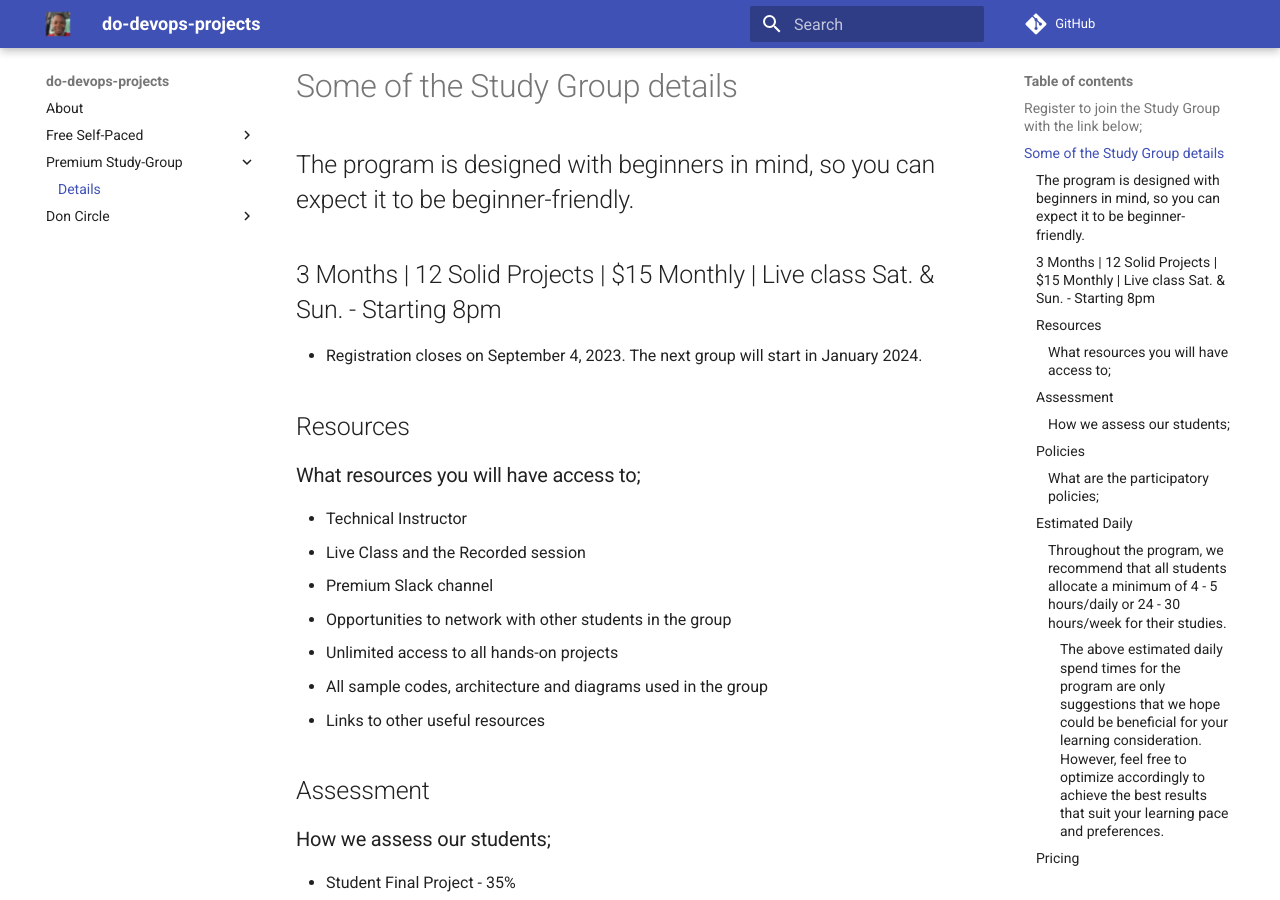
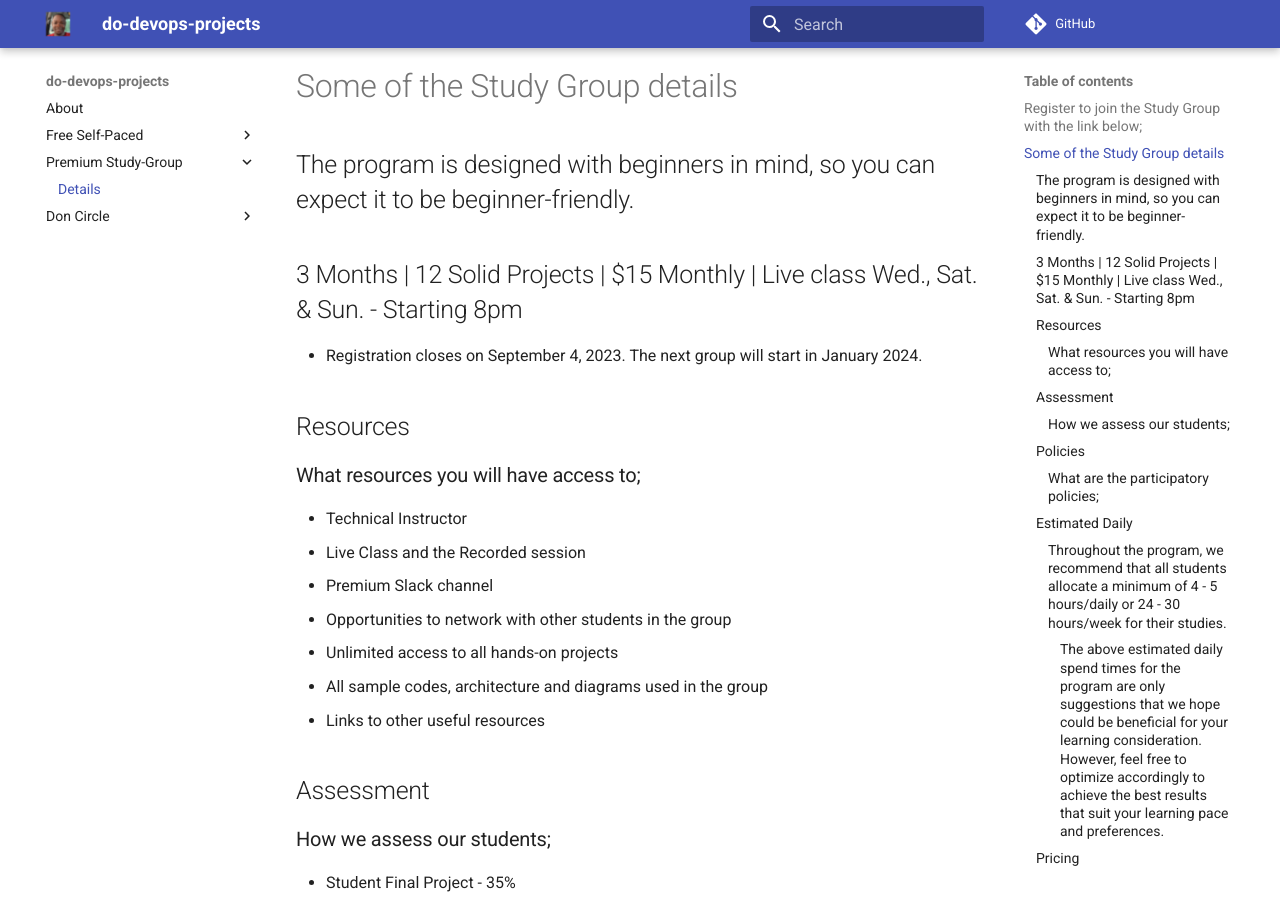
Before and after one commit to hellodeolu/don-labs, an MkDocs documentation site: the page built from docs/details.md, in a window 1280 px wide and 900 px high, scrolled down 785 px. Built offline with MkDocs 1.6.1 and Material for MkDocs 9.7.7, drawn with Linux system fonts in a browser that asks for light colours; comment, search, counter and statistics services are not loaded.

Commit message:
week 2 adjust

```diff
--- a/docs/details.md
+++ b/docs/details.md
@@ -6,7 +6,7 @@
 
 # Some of the Study Group details
 ## The program is designed with beginners in mind, so you can expect it to be beginner-friendly.
-## 3 Months |   12 Solid Projects   |   $15 Monthly    |   Live class Sat. & Sun. - Starting 8pm
+## 3 Months |   12 Solid Projects   |   $15 Monthly    |   Live class Wed., Sat. & Sun. - Starting 8pm
 - Registration closes on September 4, 2023. The next group will start in January 2024.
 
 ## Resources
```
